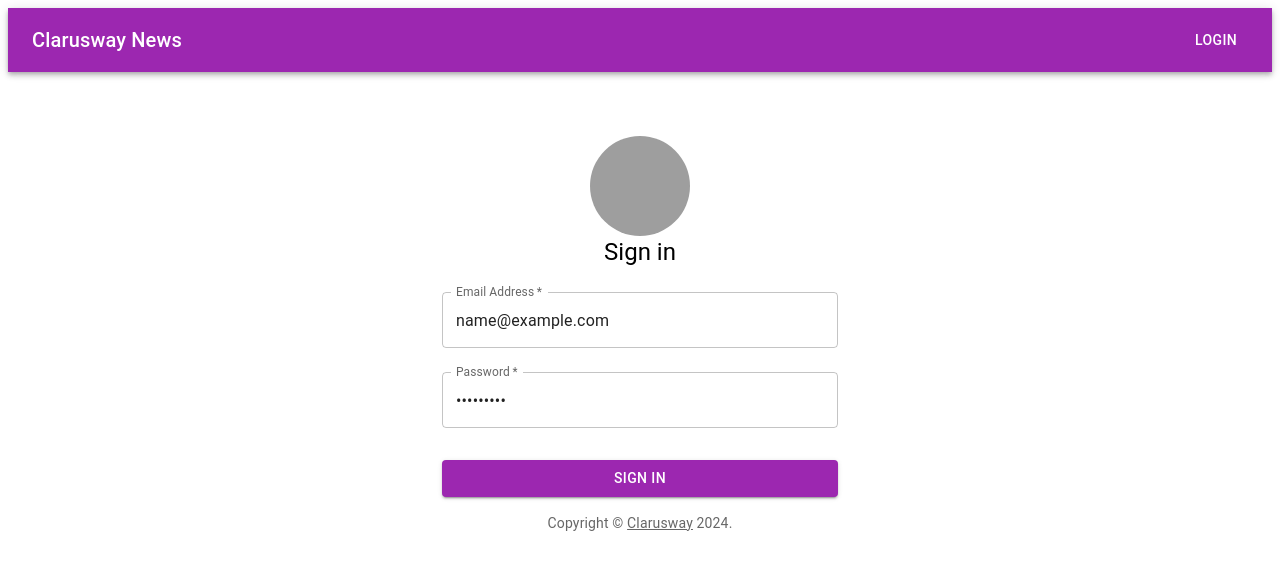
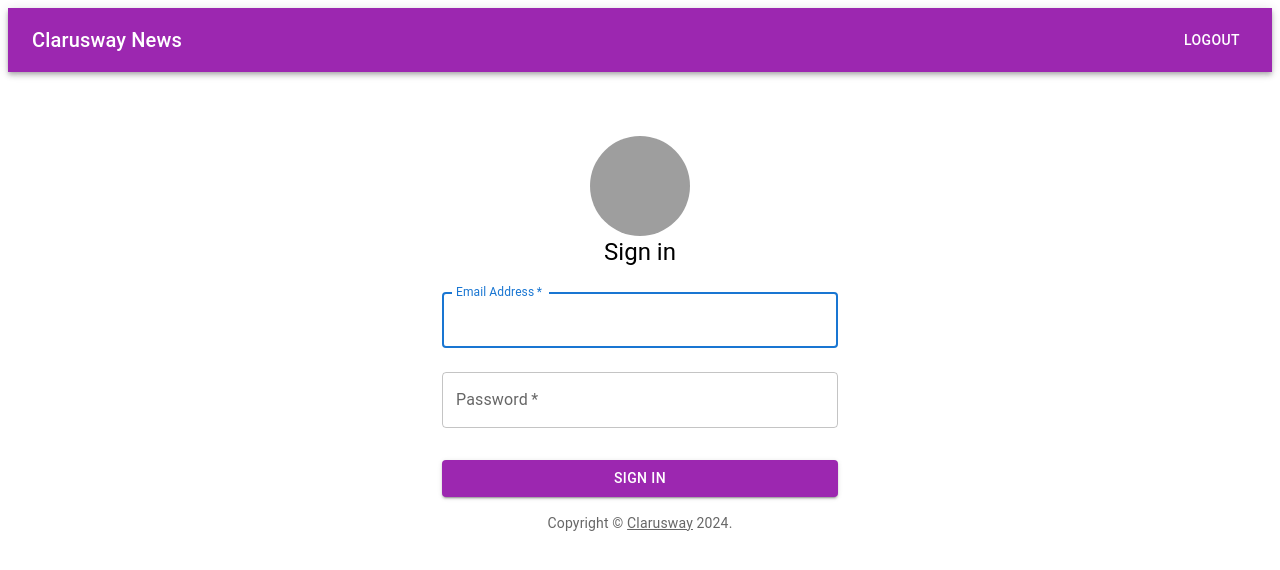
Before and after one commit to nurdoganbahadir/React-Redux-Toolkit, a React (Create React App) app: page /login in a window 1280 px wide. Both pictures are taken after typing "name@example.com", "Sample123" into the empty fields and a click on the button "SIGN IN". Shown: the top 570 px of the page. Built offline with nearby package versions, Linux system fonts and the light colour scheme; grey boxes are pictures that could not be loaded.

Commit message:
privaterouter tamamlandı

```diff
--- a/src/components/Navbar.jsx
+++ b/src/components/Navbar.jsx
@@ -1,8 +1,16 @@
-import React from 'react'
+import React from "react";
 import { AppBar, Box, Button, Toolbar, Typography } from "@mui/material";
+import { useDispatch, useSelector } from "react-redux";
+import { kullaniciSil } from "../features/yetkiSlice";
 
 const Navbar = () => {
+  const { email } = useSelector((state) => state.yetkiSlice);
 
+  const dispatch = useDispatch();
+
+  const signOut = () => {
+    dispatch(kullaniciSil());
+  };
 
   return (
     <Box sx={{ flexGrow: 1 }}>
@@ -16,14 +24,17 @@ const Navbar = () => {
             Clarusway News
           </Typography>
 
-
-
-            <Button color="inherit" >LogIn</Button>
-
+          {email ? (
+            <Button color="inherit" onClick={signOut}>
+              LogOut
+            </Button>
+          ) : (
+            <Button color="inherit">LogIn</Button>
+          )}
         </Toolbar>
       </AppBar>
     </Box>
   );
-}
+};
 
-export default Navbar
+export default Navbar;
--- a/src/features/yetkiSlice.jsx
+++ b/src/features/yetkiSlice.jsx
@@ -6,10 +6,20 @@ const yetkiSlice = createSlice({
     email: "",
     password: "",
   },
+
   reducers: {
-    kullaniciOlustur: (state) => {},
-    kulaniciSil: (state) => {},
+    kullaniciOlustur: (state, action) => {
+      state.email = action.payload.email;
+      state.password = action.payload.password;
+    },
+
+    kullaniciSil: (state) => {
+      state.email = "";
+      state.password = "";
+    },
   },
 });
-export const { kullaniciOlustur, kulaniciSil } = yetkiSlice.actions;
+
+export const { kullaniciOlustur, kullaniciSil } = yetkiSlice.actions;
+
 export default yetkiSlice.reducer;
--- a/src/pages/Login.jsx
+++ b/src/pages/Login.jsx
@@ -10,14 +10,21 @@ import {
 } from "@mui/material";
 import { useDispatch, useSelector } from "react-redux";
 import { kullaniciOlustur } from "../features/yetkiSlice";
+import { useNavigate } from "react-router-dom";
 
 const Login = () => {
   let { email, password } = useSelector((state) => state.yetkiSlice);
+
+  const navigate = useNavigate();
+
   const dispatch = useDispatch();
 
   const handleSubmit = (e) => {
     e.preventDefault();
+
     dispatch(kullaniciOlustur({ email, password }));
+
+    navigate("/");
   };
   return (
     <Container component="main" maxWidth="xs">
--- a/src/router/AppRouter.jsx
+++ b/src/router/AppRouter.jsx
@@ -1,15 +1,18 @@
 import React from "react";
 import { BrowserRouter, Route, Routes } from "react-router-dom";
-import Navbar from "../components/Navbar";
 import News from "../pages/News";
 import Login from "../pages/Login";
-
+import PrivateRouter from "./PrivateRouter";
+import Navbar from "../components/Navbar";
 const AppRouter = () => {
   return (
     <BrowserRouter>
       <Navbar />
+
       <Routes>
-        <Route path="/" element={<News />} />
+        <Route path="/" element={<PrivateRouter />}>
+          <Route path="" element={<News />} />
+        </Route>
         <Route path="/login" element={<Login />} />
       </Routes>
     </BrowserRouter>
--- a/src/router/PrivateRouter.jsx
+++ b/src/router/PrivateRouter.jsx
@@ -1,9 +1,15 @@
-import React from 'react'
+import React from "react";
+import { useSelector } from "react-redux";
+import { Navigate, Outlet } from "react-router-dom";
 
 const PrivateRouter = () => {
-  return (
-    <div>PrivateRouter</div>
-  )
-}
+  const { email, password } = useSelector((state) => state.yetkiSlice);
 
-export default PrivateRouter
+  return email === "osman" && password === "1453" ? (
+    <Outlet />
+  ) : (
+    <Navigate to="/login" />
+  );
+};
+
+export default PrivateRouter;
```
Also changed, not shown: src/pages/News.jsx (+2 -13 lines).
